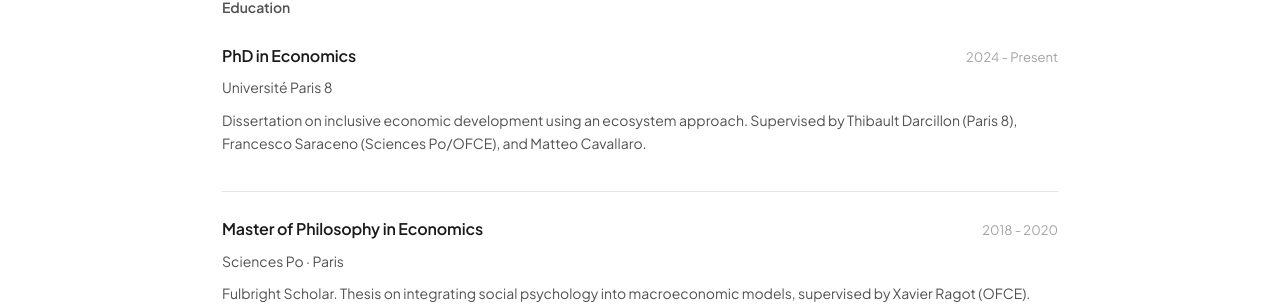
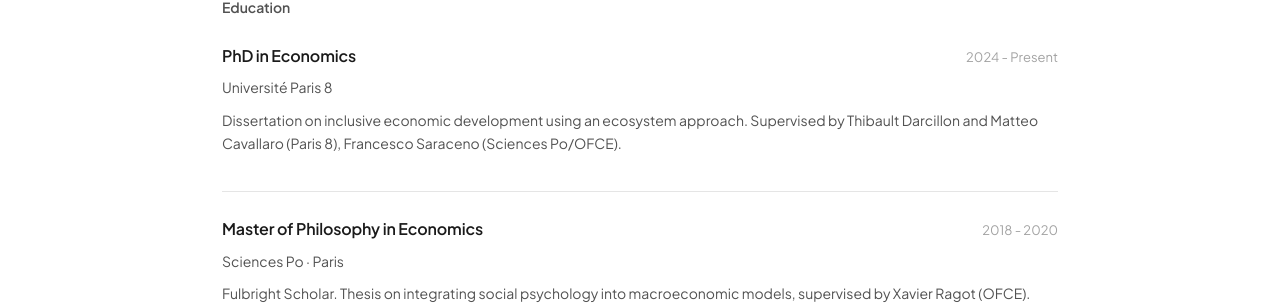
Before and after one commit to conway1521/conway1521.github.io, a Jekyll site: the page built from about.html, in a window 1280 px wide and 900 px high, scrolled down 927 px. Shown: the part 149-454 px from the top of the window. Built offline with Jekyll 4.4.1, drawn with Linux system fonts in a browser that asks for light colours.

Commit message:
Matteo Cavallaro affiliated to Paris 8 (PhD supervisors)

```diff
--- a/about.html
+++ b/about.html
@@ -32,7 +32,7 @@
             <span class="past-role-period">2024 - Present</span>
         </div>
         <div class="past-role-company">Université Paris 8</div>
-        <p class="past-role-description">Dissertation on inclusive economic development using an ecosystem approach. Supervised by Thibault Darcillon (Paris 8), Francesco Saraceno (Sciences Po/OFCE), and Matteo Cavallaro.</p>
+        <p class="past-role-description">Dissertation on inclusive economic development using an ecosystem approach. Supervised by Thibault Darcillon and Matteo Cavallaro (Paris 8), Francesco Saraceno (Sciences Po/OFCE).</p>
     </article>
 
     <article class="past-role">
--- a/research.html
+++ b/research.html
@@ -13,7 +13,7 @@
 
     <div class="phd-callout">
         <h3>Essays on inclusive economic development: an ecosystem approach</h3>
-        <div class="phd-meta">Université Paris 8 · Supervised by Thibault Darcillon (Paris 8), Francesco Saraceno (Sciences Po/OFCE), and Matteo Cavallaro</div>
+        <div class="phd-meta">Université Paris 8 · Supervised by Thibault Darcillon and Matteo Cavallaro (Paris 8), Francesco Saraceno (Sciences Po/OFCE)</div>
         <p>My dissertation develops a novel framework conceptualising regional economies as integrated ecosystems. Traditional economic models often fail to capture the complex relationships between economic, social, and place-based factors. The ecosystem approach aims to formalise what practitioners understand intuitively: that interventions only work when everything connects. Its goal is to offer a modern, actionable framework for deepening economic analyses and a platform for policy interventions that can genuinely reduce inequalities and bolster resilience alongside prosperity.</p>
         <p>The thesis comprises three interconnected papers examining EU regional development through this lens.</p>
         <div class="phd-pillars">
```
